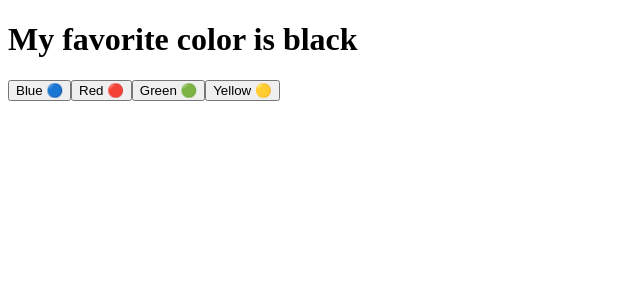
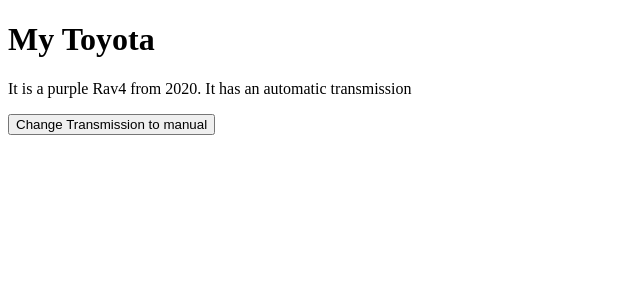
Before and after one commit to danju4rizzl/my-react-app, a React (Vite) app: page / in a window 1280 px wide. Shown: the top 300 px of the page, without its empty margins (0-640 px from the left). Built offline with nearby package versions, Linux system fonts and the light colour scheme.

Commit message:
added car example

```diff
--- a/src/App.jsx
+++ b/src/App.jsx
@@ -1,9 +1,9 @@
-import FavoriteColorExample from "./components/FavoriteColorExample"
+import CarExample from "./components/CarExample"
 
 function App() {
 	return (
 		<>
-			<FavoriteColorExample />
+			<CarExample />
 		</>
 	)
 }
--- /dev/null
+++ b/src/components/CarExample.jsx
@@ -0,0 +1,42 @@
+// Import the 'useState' hook from React, which allows us to use state in functional components
+import { useState } from "react"
+
+// Define a functional component named 'CarExample'
+export default function CarExample() {
+	// Define a state variable 'car' using the 'useState' hook, initialized with an object
+	const [car, setCar] = useState({
+		brand: "Toyota",
+		model: "Rav4",
+		year: 2020,
+		color: "purple",
+		transmission: true
+	})
+
+	// Define a function 'changeTransmission' to change the transmission type
+	const changeTransmission = () => {
+		// Use the 'setCar' function with the callback form to update the state
+		// The callback function receives the previous state as an argument
+		setCar((previousState) => {
+			// Return a new object using the spread operator '...' to copy the previous state
+			// and change only the 'transmission' property to "manual"
+			return { ...previousState, transmission: !previousState.transmission }
+		})
+	}
+
+	// Return the JSX elements that will be rendered in the component
+	return (
+		<>
+			{/* Display the brand of the car */}
+			<h1>My {car.brand}</h1>
+			{/* Display information about the car including color, model, year, and transmission */}
+			<p>
+				It is a {car.color} {car.model} from {car.year}. It has an{" "}
+				{car.transmission ? "automatic" : "manual"} transmission
+			</p>
+			{/* Render a button that triggers the 'changeTransmission' function when clicked */}
+			<button onClick={changeTransmission}>
+				Change Transmission to {car.transmission ? "manual" : "automatic"}
+			</button>
+		</>
+	)
+}
```
Also changed, not shown: 1 other file (tests, documents, lock files or other folders).
